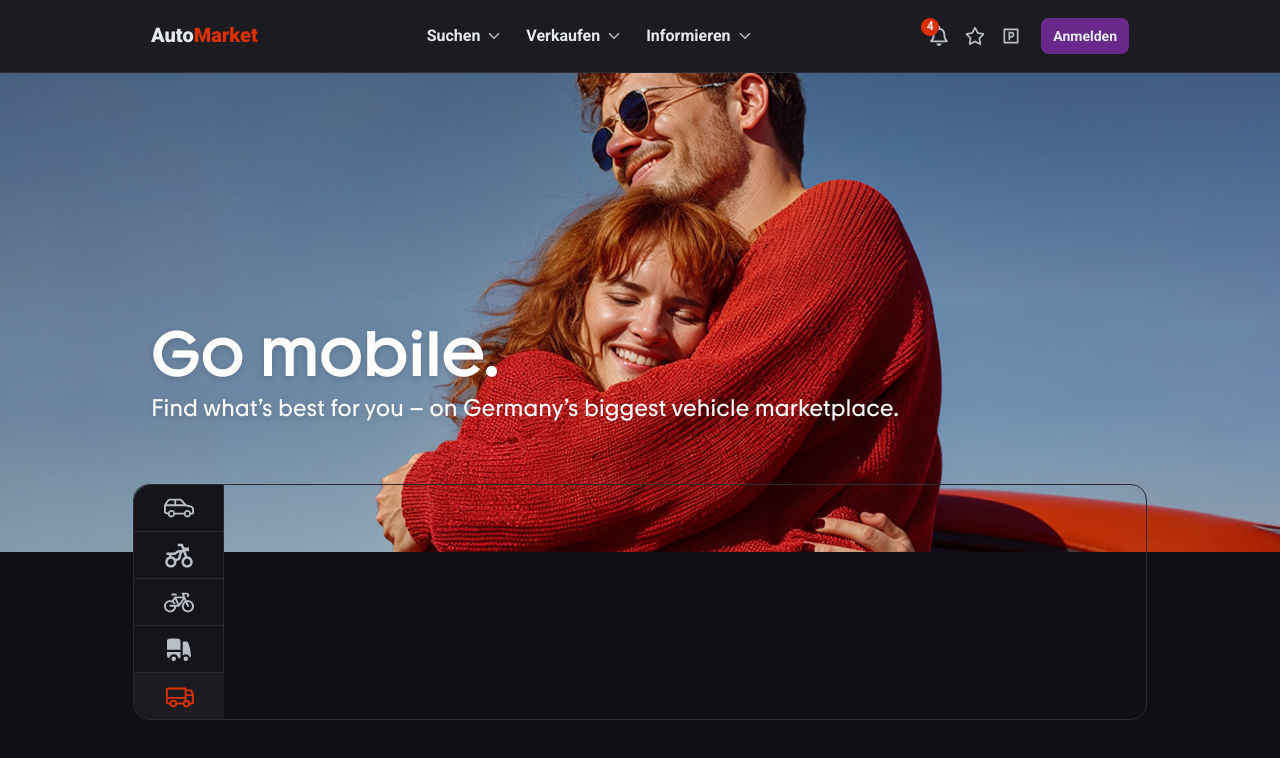
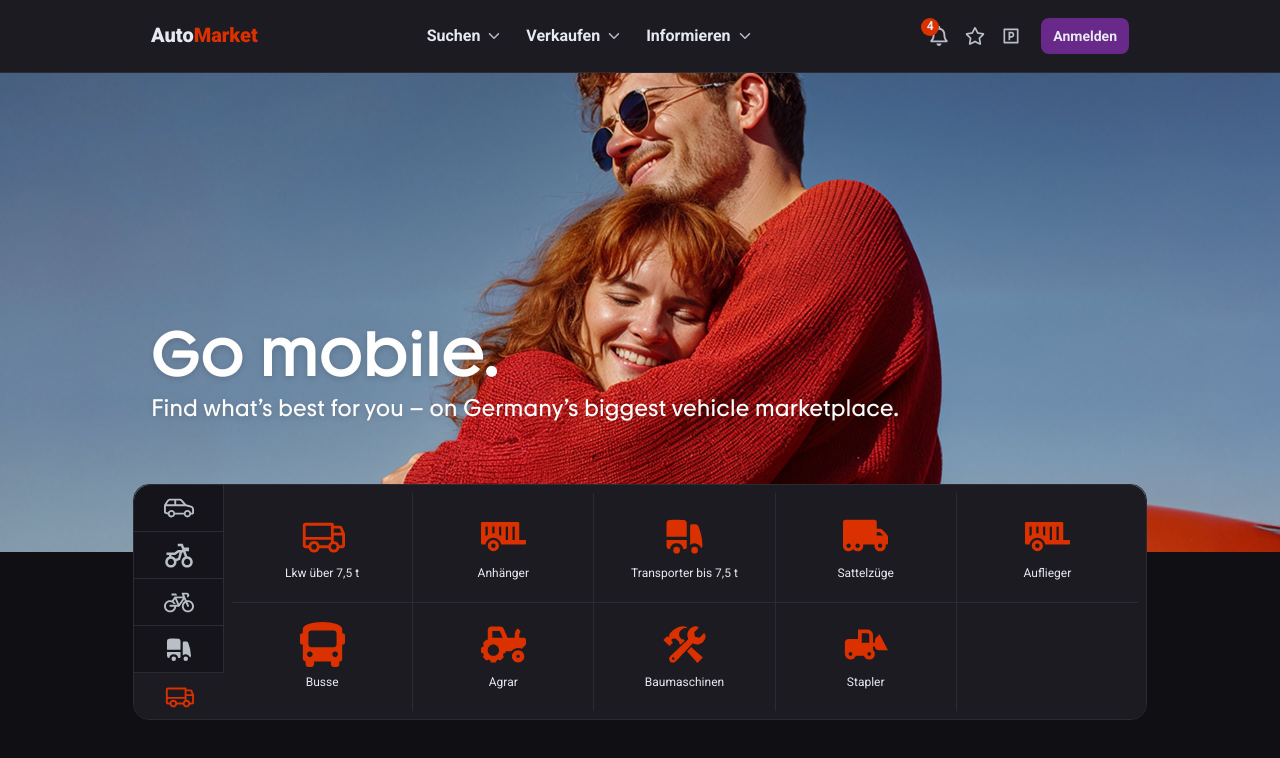
Before and after one commit to sh1xzyy/auto-market-frontend-v2, a Next.js app: page / in a window 1280 px wide. Both pictures are taken after a click on the button 178 px from the left and 696 px from the top of the page. Shown: the top 758 px of the page. Built offline with nearby package versions, Linux system fonts and the light colour scheme.

Commit message:
feat: add other vehicles list component into main filters

```diff
--- a/src/components/MainFilters/MainFilters.jsx
+++ b/src/components/MainFilters/MainFilters.jsx
@@ -5,6 +5,7 @@ import Container from '../Container/Container'
 import { useState } from 'react'
 import { vehiclesFields } from '@/data/vehiclesFields/formFields'
 import FiltersForm from '@/modules/FiltersForm/FiltersForm'
+import { OtherVehiclesList } from '@/modules/OtherVehiclesList'
 
 const MainFilters = () => {
 	const [openIndex, setOpenIndex] = useState(0)
@@ -22,6 +23,13 @@ const MainFilters = () => {
 				{(isOtherFiltersOpen || openIndex !== vehiclesFields.length - 2) && (
 					<FiltersForm vehiclesFields={vehiclesFields} openIndex={openIndex} />
 				)}
+
+				{openIndex === 4 && !isOtherFiltersOpen && (
+					<OtherVehiclesList
+						list={vehiclesFields[4]}
+						setIsOtherFiltersOpen={setIsOtherFiltersOpen}
+					/>
+				)}
 			</div>
 		</Container>
 	)
--- /dev/null
+++ b/src/modules/OtherVehiclesList/OtherVehiclesList.jsx
@@ -0,0 +1,19 @@
+import clsx from 'clsx'
+import OtherVehiclesItem from './ui/OtherVehiclesItem'
+
+const OtherVehiclesList = ({ list, setIsOtherFiltersOpen }) => {
+	return (
+		<ul className='w-full grid grid-cols-3 items-center md:grid-cols-5 bg-black-soft-bg md:p-md lg:rounded-tr-2xl lg:rounded-br-2xl'>
+			{list?.map((item, i) => (
+				<OtherVehiclesItem
+					key={i}
+					item={item}
+					index={i}
+					setIsOtherFiltersOpen={setIsOtherFiltersOpen}
+				/>
+			))}
+		</ul>
+	)
+}
+
+export default OtherVehiclesList
--- /dev/null
+++ b/src/modules/OtherVehiclesList/index.js
@@ -0,0 +1,3 @@
+import OtherVehiclesList from './OtherVehiclesList'
+
+export { OtherVehiclesList }
--- /dev/null
+++ b/src/modules/OtherVehiclesList/ui/OtherVehiclesItem.jsx
@@ -0,0 +1,28 @@
+import clsx from 'clsx'
+
+const OtherVehiclesItem = ({ index, item, setIsOtherFiltersOpen }) => {
+	return (
+		<li
+			className={clsx(
+				'flex justify-center items-center border-r border-b border-grey-deep md:h-full',
+				[2, 5, 8].includes(index) && 'border-r-0 md:border-r',
+				[6, 7, 8].includes(index) && 'border-b-0',
+				index === 5 && 'md:border-b-0',
+				index === 4 && 'md:border-r-0'
+			)}
+		>
+			<button
+				className='flex flex-col gap-sm-plus items-center w-full p-md sm:p-lg-strong transition-colors linear duration-300 md:py-auto md:px-0 hover:bg-black'
+				type='button'
+				onClick={() => {
+					setIsOtherFiltersOpen(true)
+				}}
+			>
+				{item?.icon}
+				<span className='text-xs sm:text-sm'>{item?.label}</span>
+			</button>
+		</li>
+	)
+}
+
+export default OtherVehiclesItem
--- a/src/styles/global.css
+++ b/src/styles/global.css
@@ -34,6 +34,7 @@
 	--color-black-deep-bg: rgb(16, 16, 20);
 
 	/* Font sizes */
+	--text-xs: 10px;
 	--text-sm: 12px;
 	--text-md: 14px;
 	--text-lg: 20px;
```
